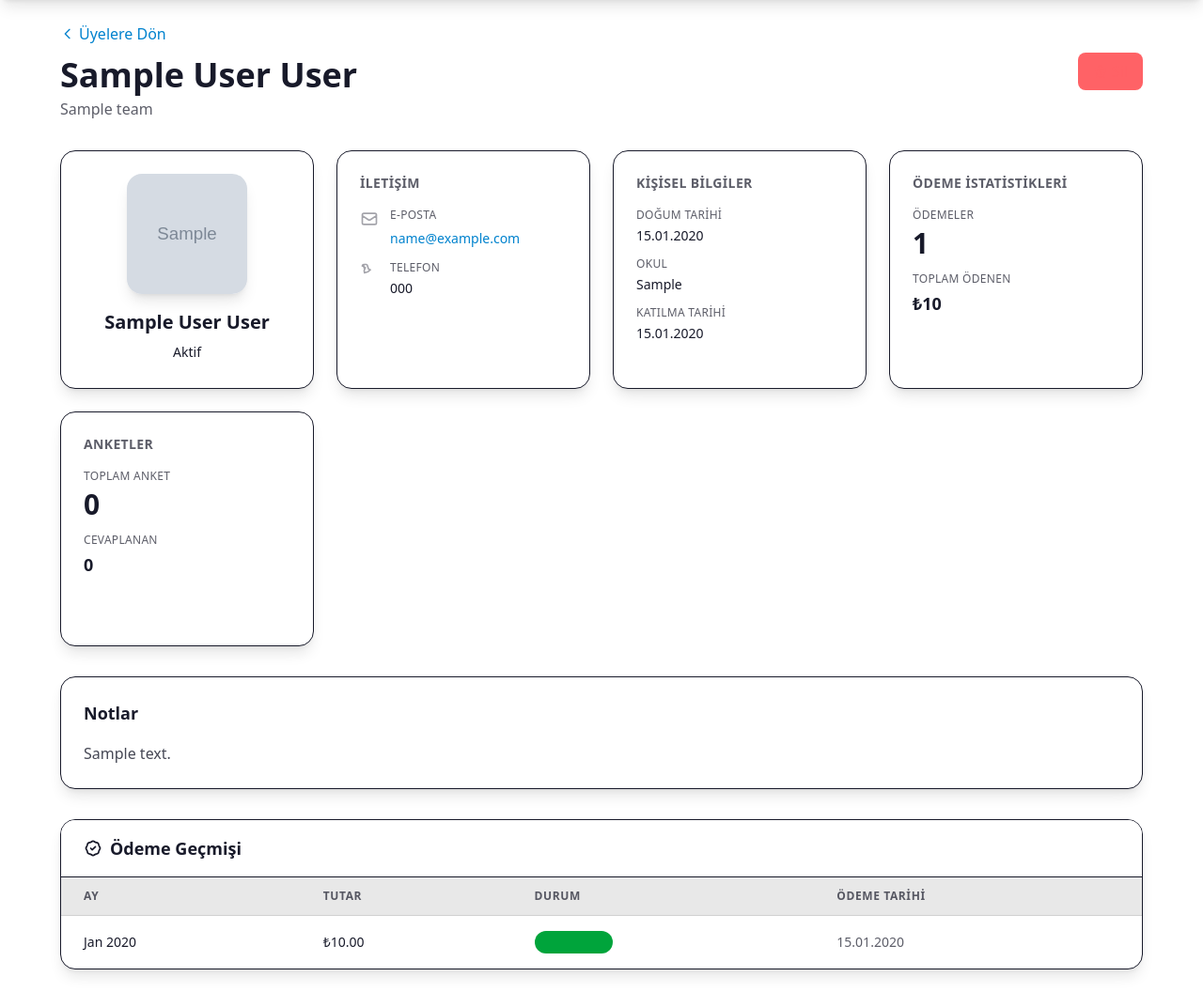
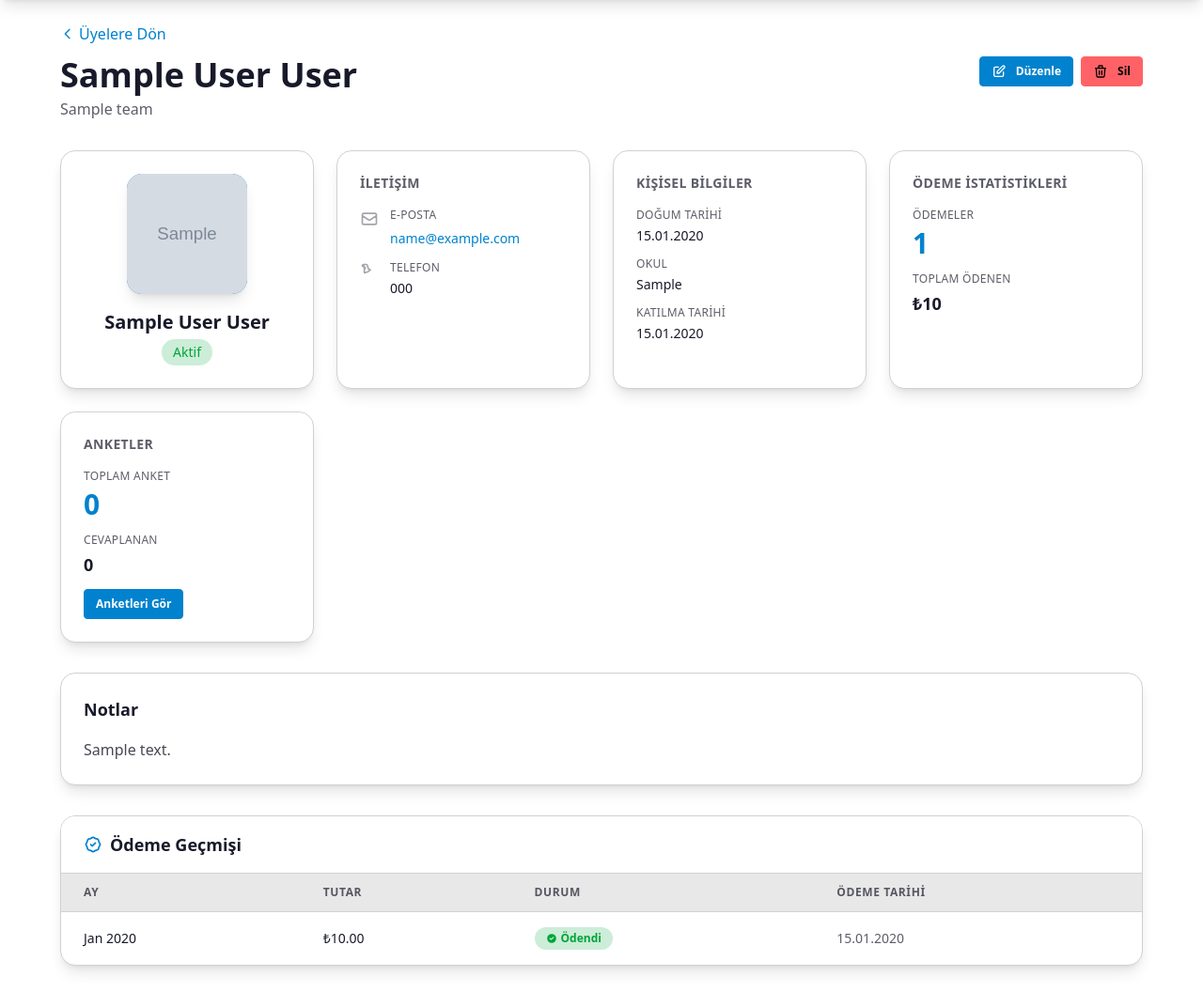
Before and after one commit to ozztozz/kulup, a Django app: page /teams/members/1/ in a window 1280 px wide. Shown: the part 65-1121 px from the top of the page at 94% size. After the commit the page ends 1100 px from the top, so only its background shows below. Run offline with Django 5.2, Linux system fonts and the light colour scheme; a user stored in the database is signed in; tables that the repository leaves empty hold one stand-in row (values such as "Sample post"); grey boxes marked "Sample" are stand-in pictures; data that the repository does not hold is empty; some libraries are stand-ins or nearby versions.

Commit message:
odeme eklendi

```diff
--- a/team/templates/team/team_member_detail.html
+++ b/team/templates/team/team_member_detail.html
@@ -1,10 +1,8 @@
 {% extends 'user/base.html' %}
-{% load team_filters %}
 
 {% block title %}{{ title }}{% endblock %}
 
 {% block content %}
-{% with colors=team.name|team_color_dict %}
 <div class="max-w-6xl mx-auto animate-fade-in">
     <!-- Header Section -->
     <div class="mb-8">
@@ -30,13 +28,13 @@
             </div>
             {% if user.is_staff %}
             <div class="flex flex-col sm:flex-row gap-2 w-full sm:w-auto">
-                <a href="{% url 'team:member_update' member.pk %}" class="inline-flex items-center justify-center px-4 py-2 rounded-lg {{ colors.badge }} text-white font-medium transition-all duration-300 hover:opacity-90 text-sm sm:text-base">
+                <a href="{% url 'team:member_update' member.pk %}" class="btn btn-primary btn-sm sm:btn-md">
                     <svg class="w-4 h-4 mr-1" fill="none" stroke="currentColor" viewBox="0 0 24 24">
                         <path stroke-linecap="round" stroke-linejoin="round" stroke-width="2" d="M11 5H6a2 2 0 00-2 2v11a2 2 0 002 2h11a2 2 0 002-2v-5m-1.414-9.414a2 2 0 112.828 2.828L11.828 15H9v-2.828l8.586-8.586z"></path>
                     </svg>
                     Düzenle
                 </a>
-                <a href="{% url 'team:member_delete' member.pk %}" class="inline-flex items-center justify-center px-4 py-2 rounded-lg bg-error text-error hover:bg-error font-medium transition-all duration-300 text-sm sm:text-base">
+                <a href="{% url 'team:member_delete' member.pk %}" class="btn btn-error btn-sm sm:btn-md text-error-content">
                     <svg class="w-4 h-4 mr-1" fill="none" stroke="currentColor" viewBox="0 0 24 24">
                         <path stroke-linecap="round" stroke-linejoin="round" stroke-width="2" d="M19 7l-.867 12.142A2 2 0 0116.138 21H7.862a2 2 0 01-1.995-1.858L5 7m5 4v6m4-6v6m1-10V4a1 1 0 00-1-1h-4a1 1 0 00-1 1v3M4 7h16"></path>
                     </svg>
@@ -50,26 +48,28 @@
     <!-- Member Info Cards -->
     <div class="grid grid-cols-1 sm:grid-cols-2 lg:grid-cols-4 gap-4 sm:gap-6 mb-8">
         <!-- Profile Card -->
-        <div class="sm:col-span-2 lg:col-span-1 bg-base-100 rounded-2xl shadow-lg border {{ colors.border }} p-6 hover-lift">
+        <div class="sm:col-span-2 lg:col-span-1 bg-base-100 rounded-2xl shadow-lg border border-base-300 p-6 hover-lift">
             <div class="text-center">
                 {% if member.photo %}
-                    <div class="w-24 h-24 sm:w-32 sm:h-32 {{ colors.badge }} rounded-2xl flex items-center justify-center shadow-lg mx-auto mb-4">
+                    <div class="w-24 h-24 sm:w-32 sm:h-32 bg-primary rounded-2xl flex items-center justify-center shadow-lg mx-auto mb-4">
                         <img src="{{ member.photo.url }}" alt="{{ member.name }} {{ member.surname }}" class="w-full h-full rounded-2xl object-cover">
                     </div>
                 {% else %}
-                    <div class="w-24 h-24 sm:w-32 sm:h-32 {{ colors.badge }} rounded-2xl flex items-center justify-center shadow-lg mx-auto mb-4">
-                        <span class="text-white font-bold text-3xl sm:text-4xl">{{ member.name|first }}{{ member.surname|first }}</span>
+                    <div class="w-24 h-24 sm:w-32 sm:h-32 bg-primary rounded-2xl flex items-center justify-center shadow-lg mx-auto mb-4">
+                        <span class="text-primary-content font-bold text-3xl sm:text-4xl">{{ member.name|first }}{{ member.surname|first }}</span>
                     </div>
                 {% endif %}
-                <h2 class="text-lg sm:text-xl font-bold {{ colors.text }} mb-1">{{ member.name }} {{ member.surname }}</h2>
-                <span class="inline-block {{ colors.light }} {{ colors.text }} px-3 py-1 rounded-full text-xs sm:text-sm font-medium">
-                    {% if member.is_active %}Aktif{% else %}İnaktif{% endif %}
-                </span>
+                <h2 class="text-lg sm:text-xl font-bold text-base-content mb-1">{{ member.name }} {{ member.surname }}</h2>
+                {% if member.is_active %}
+                <span class="inline-block bg-success/20 text-success px-3 py-1 rounded-full text-xs sm:text-sm font-medium">Aktif</span>
+                {% else %}
+                <span class="inline-block bg-error/20 text-error px-3 py-1 rounded-full text-xs sm:text-sm font-medium">İnaktif</span>
+                {% endif %}
             </div>
         </div>
 
         <!-- Contact Info -->
-        <div class="bg-base-100 rounded-2xl shadow-lg border {{ colors.border }} p-6 hover-lift">
+        <div class="bg-base-100 rounded-2xl shadow-lg border border-base-300 p-6 hover-lift">
             <h3 class="text-sm font-semibold text-base-content/70 uppercase tracking-wide mb-4">İletişim</h3>
             <div class="space-y-3">
                 {% if member.user.email %}
@@ -98,7 +98,7 @@
         </div>
 
         <!-- Personal Info -->
-        <div class="bg-base-100 rounded-2xl shadow-lg border {{ colors.border }} p-6 hover-lift">
+        <div class="bg-base-100 rounded-2xl shadow-lg border border-base-300 p-6 hover-lift">
             <h3 class="text-sm font-semibold text-base-content/70 uppercase tracking-wide mb-4">Kişisel Bilgiler</h3>
             <div class="space-y-3">
                 {% if member.birthdate %}
@@ -121,12 +121,12 @@
         </div>
 
         <!-- Payment Stats -->
-        <div class="bg-base-100 rounded-2xl shadow-lg border {{ colors.border }} p-6 hover-lift">
+        <div class="bg-base-100 rounded-2xl shadow-lg border border-base-300 p-6 hover-lift">
             <h3 class="text-sm font-semibold text-base-content/70 uppercase tracking-wide mb-4">Ödeme İstatistikleri</h3>
             <div class="space-y-3">
                 <div>
                     <p class="text-xs text-base-content/70 uppercase tracking-wide mb-1">Ödemeler</p>
-                    <p class="text-2xl sm:text-3xl font-bold {{ colors.text }}">{{ paid_count }}</p>
+                    <p class="text-2xl sm:text-3xl font-bold text-primary">{{ paid_count }}</p>
                 </div>
                 <div>
                     <p class="text-xs text-base-content/70 uppercase tracking-wide mb-1">Toplam Ödenen</p>
@@ -136,18 +136,18 @@
         </div>
 
         <!-- Questionnaire Stats -->
-        <div class="bg-base-100 rounded-2xl shadow-lg border {{ colors.border }} p-6 hover-lift">
+        <div class="bg-base-100 rounded-2xl shadow-lg border border-base-300 p-6 hover-lift">
             <h3 class="text-sm font-semibold text-base-content/70 uppercase tracking-wide mb-4">Anketler</h3>
             <div class="space-y-3">
                 <div>
                     <p class="text-xs text-base-content/70 uppercase tracking-wide mb-1">Toplam Anket</p>
-                    <p class="text-2xl sm:text-3xl font-bold {{ colors.text }}">{{ questionnaire_count }}</p>
+                    <p class="text-2xl sm:text-3xl font-bold text-primary">{{ questionnaire_count }}</p>
                 </div>
                 <div>
                     <p class="text-xs text-base-content/70 uppercase tracking-wide mb-1">Cevaplanan</p>
                     <p class="text-lg font-semibold text-base-content">{{ response_count }}</p>
                 </div>
-                <a href="{% url 'team:questionnaire_list' member.pk %}" class="inline-flex items-center justify-center px-4 py-2 rounded-lg {{ colors.badge }} text-white text-sm font-medium hover:opacity-90">
+                <a href="{% url 'team:questionnaire_list' member.pk %}" class="btn btn-primary btn-sm w-fit">
                     Anketleri Gör
                 </a>
             </div>
@@ -156,7 +156,7 @@
 
     <!-- Notes Section -->
     {% if member.notes %}
-    <div class="bg-base-100 rounded-2xl shadow-lg border {{ colors.border }} p-6 mb-8">
+    <div class="bg-base-100 rounded-2xl shadow-lg border border-base-300 p-6 mb-8">
         <h3 class="text-lg font-semibold text-base-content mb-4">Notlar</h3>
         <p class="text-base-content/80 text-sm sm:text-base leading-relaxed">{{ member.notes }}</p>
     </div>
@@ -164,10 +164,10 @@
 
     <!-- Payment History -->
     {% if payments %}
-    <div class="bg-base-100 rounded-2xl shadow-lg border {{ colors.border }} overflow-hidden">
-        <div class="px-6 py-4 border-b {{ colors.border }} bg-base-100">
+    <div class="bg-base-100 rounded-2xl shadow-lg border border-base-300 overflow-hidden">
+        <div class="px-6 py-4 border-b border-base-300 bg-base-100">
             <h3 class="text-lg font-semibold text-base-content flex items-center gap-2">
-                <svg class="w-5 h-5 {{ colors.text }}" fill="none" stroke="currentColor" viewBox="0 0 24 24">
+                <svg class="w-5 h-5 text-primary" fill="none" stroke="currentColor" viewBox="0 0 24 24">
                     <path stroke-linecap="round" stroke-linejoin="round" stroke-width="2" d="M9 12l2 2 4-4M7.835 4.697a3.42 3.42 0 001.946-.806 3.42 3.42 0 014.438 0 3.42 3.42 0 001.946.806 3.42 3.42 0 013.138 3.138 3.42 3.42 0 00.806 1.946 3.42 3.42 0 010 4.438 3.42 3.42 0 00-.806 1.946 3.42 3.42 0 01-3.138 3.138 3.42 3.42 0 00-1.946.806 3.42 3.42 0 01-4.438 0 3.42 3.42 0 00-1.946-.806 3.42 3.42 0 01-3.138-3.138 3.42 3.42 0 00-.806-1.946 3.42 3.42 0 010-4.438 3.42 3.42 0 00.806-1.946 3.42 3.42 0 013.138-3.138z"></path>
                 </svg>
                 Ödeme Geçmişi
@@ -194,14 +194,14 @@
                         </td>
                         <td class="px-4 sm:px-6 py-4 whitespace-nowrap text-sm">
                             {% if payment.is_paid %}
-                            <span class="inline-flex items-center gap-1 px-3 py-1 rounded-full text-xs font-semibold bg-success text-success">
+                            <span class="inline-flex items-center gap-1 px-3 py-1 rounded-full text-xs font-semibold bg-success/20 text-success">
                                 <svg class="w-3 h-3" fill="currentColor" viewBox="0 0 20 20">
                                     <path fill-rule="evenodd" d="M10 18a8 8 0 100-16 8 8 0 000 16zm3.707-9.293a1 1 0 00-1.414-1.414L9 10.586 7.707 9.293a1 1 0 00-1.414 1.414l2 2a1 1 0 001.414 0l4-4z" clip-rule="evenodd"></path>
                                 </svg>
                                 Ödendi
                             </span>
                             {% else %}
-                            <span class="inline-flex items-center gap-1 px-3 py-1 rounded-full text-xs font-semibold bg-warning text-warning">
+                            <span class="inline-flex items-center gap-1 px-3 py-1 rounded-full text-xs font-semibold bg-warning/20 text-warning">
                                 <svg class="w-3 h-3" fill="currentColor" viewBox="0 0 20 20">
                                     <path fill-rule="evenodd" d="M10 18a8 8 0 100-16 8 8 0 000 16zm1-11a1 1 0 10-2 0v3.5H7a1 1 0 100 2h4a1 1 0 001-1V7z" clip-rule="evenodd"></path>
                                 </svg>
@@ -223,7 +223,7 @@
         </div>
     </div>
     {% else %}
-    <div class="bg-base-100 rounded-2xl shadow-lg border {{ colors.border }} p-8 text-center">
+    <div class="bg-base-100 rounded-2xl shadow-lg border border-base-300 p-8 text-center">
         <div class="w-16 h-16 bg-base-200 rounded-full flex items-center justify-center mx-auto mb-4">
             <svg class="w-8 h-8 text-base-content/40" fill="none" stroke="currentColor" viewBox="0 0 24 24">
                 <path stroke-linecap="round" stroke-linejoin="round" stroke-width="2" d="M12 8c-1.657 0-3 .895-3 2s1.343 2 3 2 3 .895 3 2-1.343 2-3 2m0-8c1.11 0 2.08.402 2.599 1M12 8V7m0 1v8m0 0v1m0-1c-1.11 0-2.08-.402-2.599-1"></path>
@@ -234,5 +234,4 @@
     </div>
     {% endif %}
 </div>
-{% endwith %}
 {% endblock %}
```
Also changed, not shown: user/templates/user/non_staff_home.html (+35 -0 lines), user/views.py (+18 -1 lines).
